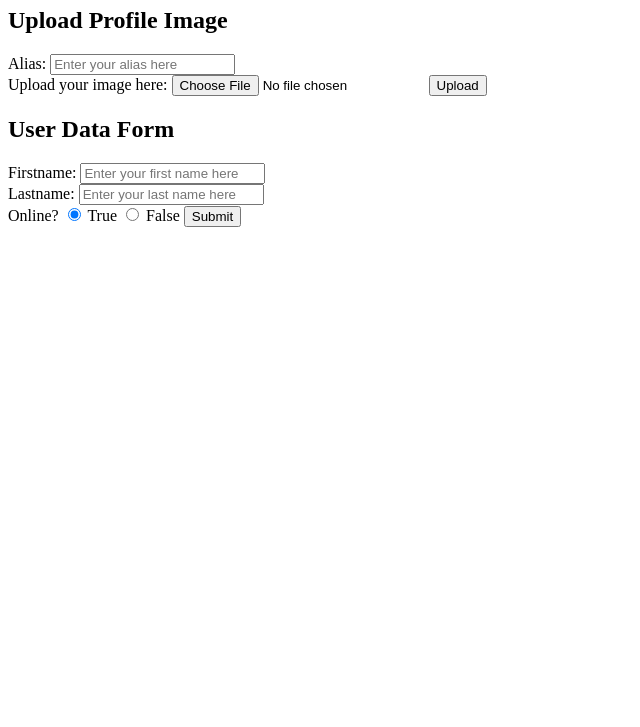
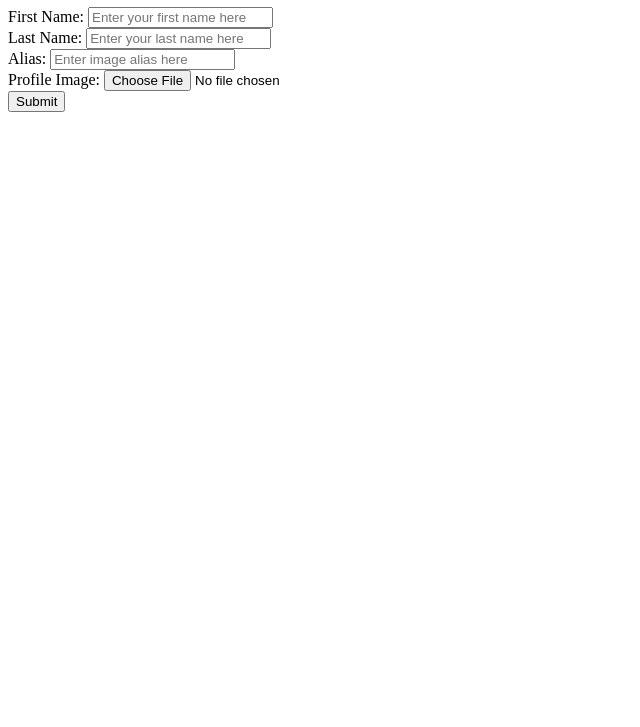
Before and after one commit to bazoka-kaka/golang-profile-form-template, a plain HTML site: page views/index.html in a window 1280 px wide. Shown: the part 73-800 px from the top of the page, without its empty margins (0-640 px from the left). Drawn offline with Linux system fonts and the light colour scheme.

Commit message:
update view

```diff
--- a/views/index.html
+++ b/views/index.html
@@ -4,51 +4,45 @@
     <meta charset="UTF-8" />
     <meta http-equiv="X-UA-Compatible" content="IE=edge" />
     <meta name="viewport" content="width=device-width, initial-scale=1.0" />
-    <title>Upload Image</title>
+    <title>User Profile Form</title>
   </head>
   <body>
-    <h1>User Info</h1>
-    <h2>Upload Profile Image</h2>
+    <h1>Enter User Profile</h1>
     <form
-      action="http://localhost:3000/upload"
       method="POST"
+      action="http://localhost:3000/submit"
       enctype="multipart/form-data"
     >
-      <label for="alias">Alias:</label>
-      <input
-        type="text"
-        name="alias"
-        id="alias"
-        placeholder="Enter your alias here"
-        required
-      /><br />
-      <label for="image">Upload your image here:</label>
-      <input type="file" name="image" id="image" required />
-      <button type="submit">Upload</button>
-    </form>
-    <h2>User Data Form</h2>
-    <form method="POST" action="http://localhost:3000/submit">
-      <label for="firstname">Firstname:</label>
+      <label for="firstname">First Name:</label>
       <input
         type="text"
         name="firstname"
         id="firstname"
         placeholder="Enter your first name here"
         required
-      /><br />
-      <label for="lastname">Lastname:</label>
+      />
+      <br />
+      <label for="lastname">Last Name:</label>
       <input
         type="text"
         name="lastname"
         id="lastname"
         placeholder="Enter your last name here"
         required
-      /><br />
-      <p style="display: inline">Online?</p>
-      <input id="online" type="radio" name="online" value="online" checked />
-      <label for="online">True</label>
-      <input id="offline" type="radio" name="online" value="offline" />
-      <label for="offline">False</label>
+      />
+      <br />
+      <label for="alias">Alias:</label>
+      <input
+        type="text"
+        name="alias"
+        id="alias"
+        placeholder="Enter image alias here"
+        required
+      />
+      <br />
+      <label for="profile">Profile Image:</label>
+      <input type="file" name="profile" id="profile" required />
+      <br />
       <button type="submit">Submit</button>
     </form>
   </body>
```
